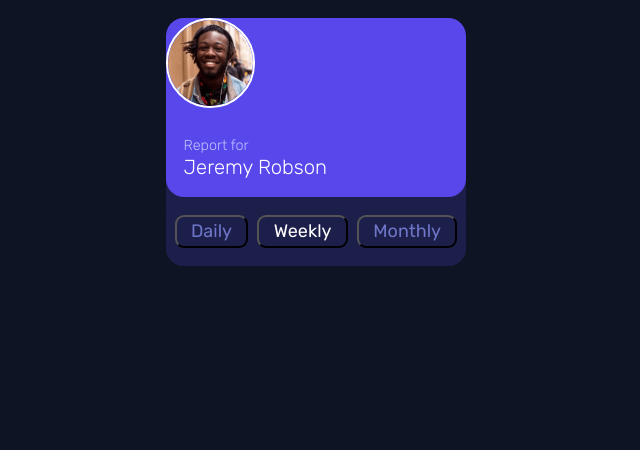
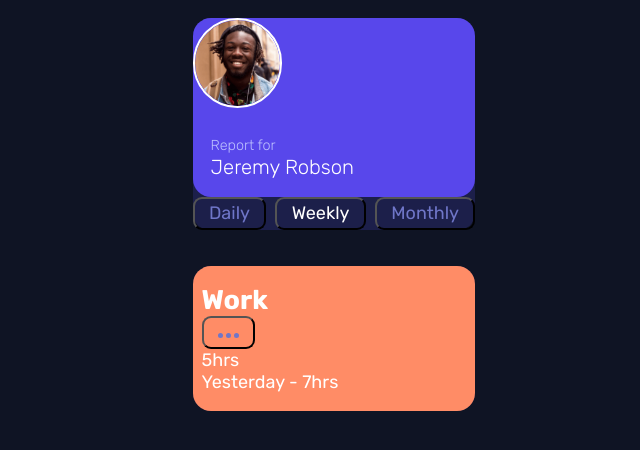
Before and after one commit to Glenda9031/Time_Tracking_Dashboard_Main_2, a plain HTML site: page index.html in a window 1280 px wide. Shown: the whole page, without its empty margins (306-946 px from the left). Drawn offline with Linux system fonts and the light colour scheme.

Commit message:
Revised index.html and style.css

```diff
--- a/css/style.css
+++ b/css/style.css
@@ -19,7 +19,9 @@
     /* Cards */
     --bg: var(--neutral-2);
     --text: #fff;
-    --transition: 200ms ease-in-out;
+    --time: 200ms;
+    --ease: ease-in-out;
+    --snap: cubic-bezier(0.72, -0.12, 0.24, 1.14);
 }
 
 *,
@@ -45,8 +47,10 @@ body {
 
 .container {
     display: flex;
+    flex-direction: column;
     flex-wrap: wrap;
     gap: clamp(1rem, 3vw, 2rem);
+    justify-content: center;
 }
 
 .card {
@@ -90,15 +94,22 @@ h1 > span {
     border-radius: 1rem;
 }
 
+.timecard--bottom {
+    border-bottom-left-radius: 1rem;
+    border-bottom-right-radius: 1rem;
+    padding: 1rem .5rem;
+}
+
 .card--avatar-bottom {
     --bg: var(--neutral-2);
     display: flex;
     justify-content: center;
     align-items: center;
     gap: .5rem;
-    padding: 1rem .5rem;
-    border-bottom-left-radius: 1rem;
-    border-bottom-right-radius: 1rem;
+}
+
+.timecard--work {
+    --bg: var(--orange);
 }
 
 .btn {
@@ -112,8 +123,8 @@ h1 > span {
     cursor: pointer;
     box-shadow: 0 0 0 -.5rem var(--bg),
                 0 0 0 -.5rem var(--avatar);
-    transition: box-shadow var(--transition),
-                color var(--transition);
+    transition: box-shadow var(--time) var(--snap),
+                color var(--time) var(--ease);
 }
 
 .btn:focus-within {
--- a/index.html
+++ b/index.html
@@ -27,8 +27,26 @@
      </div> <!-- End of Card-Avatar div -->
 
     <div class="container--timecards">
-      <div class="card timecard">
-
+      <div class="card timecard timecard--work">
+        <div class="timecard--bottom">
+          <div class="timecard--title">
+            <h2>Work</h2>
+            <button class="btn">
+              <svg width="21" height="5"
+              xmlns="http://www.w3.org/2000/svg">
+              <path d="M2.5 0a2.5 2.5 0 1 1 0 5 2.5
+              2.5 0 0 1 0-5Zm8 0a2.5 2.5 0 1 1 0 5
+              2.5 2.5 0 0 1 0-5Zm8 0a2.5 2.5 0 1
+              1 0 5 2.5 2.5 0 0 1 0-5Z" fill="currentColor"
+              fill-rule="evenodd"/>
+            </svg>
+            </button>
+          </div>
+          <div class="timecard--amt">
+            <p class="current">5hrs</p>
+            <p class="previous">Yesterday - 7hrs</p>
+          </div>
+        </div>
       </div>
     </div>
 
```
